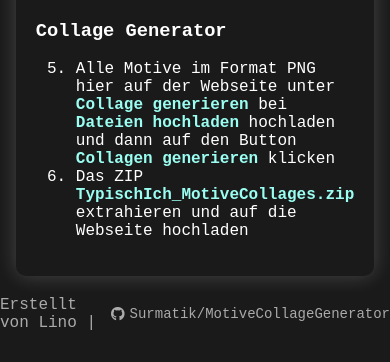
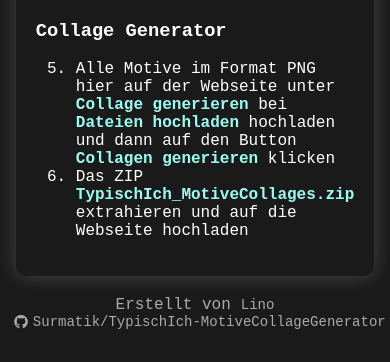
Before and after one commit to surmatik/MotiveCollageGenerator-TypischIch, a Flask app: page / in a window 390 px wide. Shown: the part 1329-1691 px from the top of the page. After the commit the page ends 1658 px from the top, so only its background shows below. Run offline with Flask 2, Linux system fonts and the light colour scheme.

Commit message:
Chnaged footer and maked it responsive

```diff
--- a/templates/index.html
+++ b/templates/index.html
@@ -117,10 +117,9 @@
         footer {
             margin-top: -30px;
             margin-bottom: 30px;
-            display: flex;
-            align-items: center;
             font-size: 14px;
             color: #aaa;
+            text-align: center;
         }
 
         footer p {
@@ -132,6 +131,7 @@
             text-decoration: none;
             display: inline-flex;
             align-items: center;
+            font-size: 14px;
             margin-left: 10px;
         }
 
@@ -150,6 +150,7 @@
 
             .form-container {
                 flex-basis: 100%;
+                flex-direction: column;
             }
         }
     </style>
@@ -200,10 +201,10 @@
 
     </div>
     <footer>
-        <p>Erstellt von Lino |</p>
+        <p>Erstellt von<a href="https://linoo.ch">Lino</a></p>
         <a href="https://github.com/surmatik/TypischIch-MotiveCollageGenerator" target="_blank">
             <i class="fab fa-github"></i>
-            Surmatik/MotiveCollageGenerator
+            Surmatik/TypischIch-MotiveCollageGenerator
         </a>
     </footer>
 </body>
```
